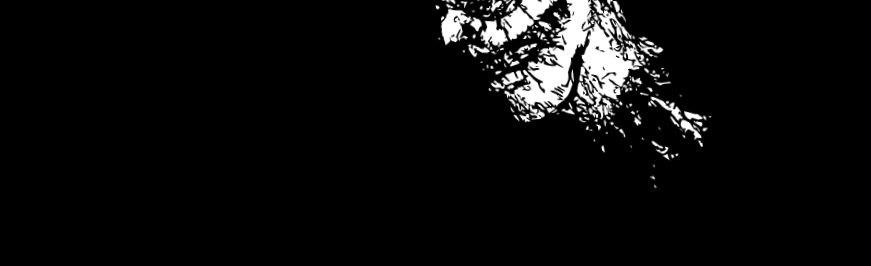
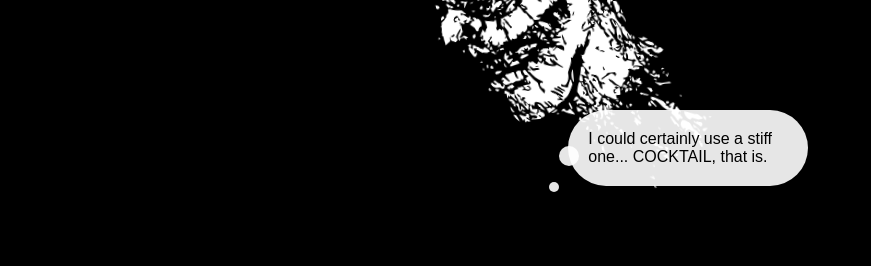
Before and after one commit to kratner/disembodiedhead, a plain HTML site: page index.html in a window 1280 px wide. Shown: the part 170-436 px from the top of the page, 104-975 px from the left. Drawn offline with Linux system fonts and the light colour scheme.

Commit message:
Animation and positioning adjustments

```diff
--- a/index.html
+++ b/index.html
@@ -26,6 +26,8 @@
         height: 100%;
         overflow: hidden;
         background-color: black;
+        color: white;
+        font-family: Arial, sans-serif;
       }
       #logo-container {
         position: absolute;
@@ -52,15 +54,15 @@
       }
       #hanging-head {
         position: absolute;
-        top: -15%; /* Moved up by 15% of its height */
+        top: -15%;
         left: 50%;
         transform: translateX(-50%);
-        width: 30vw; /* Adjust size as needed */
+        width: 30vw;
         max-width: 300px;
-        height: auto; /* Ensure aspect ratio is maintained */
+        height: auto;
         opacity: 0;
         animation: fadeIn 2s ease-out forwards, swing 4s ease-in-out infinite;
-        transform-origin: 50% 15%; /* Adjusted swing origin to new position */
+        transform-origin: 50% 15%;
       }
       @keyframes fadeIn {
         from {
@@ -82,6 +84,31 @@
           transform: translateX(-50%) rotate(5deg);
         }
       }
+      #thought-container {
+        position: absolute;
+        top: 50%;
+        left: 50%;
+        transform: translate(-50%, -50%);
+        width: 100%;
+        height: 100%;
+        pointer-events: none;
+      }
+      .thought-bubble {
+        position: absolute;
+        background-color: rgba(255, 255, 255, 0.9);
+        color: black;
+        padding: 20px;
+        border-radius: 50px;
+        max-width: 200px;
+        opacity: 0;
+        transition: all 1s ease-in-out;
+      }
+      .bubble {
+        position: absolute;
+        background-color: rgba(255, 255, 255, 0.9);
+        border-radius: 50%;
+        transition: all 1s ease-in-out;
+      }
     </style>
   </head>
   <body>
@@ -97,6 +124,7 @@
       src="src/assets/images/head.svg"
       alt="Hanging Head"
     />
+    <div id="thought-container"></div>
     <script>
       function updateLogoAnimation() {
         const logo = document.getElementById("logo");
@@ -112,7 +140,79 @@
           `${animationDuration}s`
         );
       }
-      window.addEventListener("load", updateLogoAnimation);
+
+      // List of thought bubble messages
+      const thoughts = [
+        "I could certainly use a stiff one... COCKTAIL, that is.",
+        "Keeping it simple.",
+        "Channel your anger into something productive.",
+        "Your emotions are my food.",
+        "Stop lookin' at me like that.",
+        "My balls itch.",
+      ];
+
+      function getRandomPosition(maxDistance) {
+        const angle = Math.random() * 2 * Math.PI;
+        const distance = Math.random() * maxDistance;
+        const x = Math.cos(angle) * distance;
+        const y = Math.sin(angle) * distance;
+        return [x, y];
+      }
+
+      function createBubble(size, x, y) {
+        const bubble = document.createElement("div");
+        bubble.className = "bubble";
+        bubble.style.width = `${size}px`;
+        bubble.style.height = `${size}px`;
+        bubble.style.left = `calc(50% + ${x}px)`;
+        bubble.style.top = `calc(50% + ${y}px)`;
+        return bubble;
+      }
+
+      function animateThoughtBubbles() {
+        const container = document.getElementById("thought-container");
+        let currentThoughtIndex = 0;
+
+        function showNextThought() {
+          container.innerHTML = "";
+
+          const thoughtBubble = document.createElement("div");
+          thoughtBubble.className = "thought-bubble";
+          thoughtBubble.textContent = thoughts[currentThoughtIndex];
+          currentThoughtIndex = (currentThoughtIndex + 1) % thoughts.length;
+
+          const [x, y] = getRandomPosition(150);
+          thoughtBubble.style.left = `calc(50% + ${x}px)`;
+          thoughtBubble.style.top = `calc(50% + ${y}px)`;
+
+          container.appendChild(thoughtBubble);
+          container.appendChild(createBubble(20, x * 0.7, y * 0.7));
+          container.appendChild(createBubble(10, x * 0.4, y * 0.4));
+
+          setTimeout(() => {
+            thoughtBubble.style.opacity = "1";
+            container.querySelectorAll(".bubble").forEach((bubble) => {
+              bubble.style.opacity = "1";
+            });
+          }, 100);
+
+          setTimeout(() => {
+            thoughtBubble.style.opacity = "0";
+            container.querySelectorAll(".bubble").forEach((bubble) => {
+              bubble.style.opacity = "0";
+            });
+          }, 6000);
+
+          setTimeout(showNextThought, 7000);
+        }
+
+        showNextThought();
+      }
+
+      window.addEventListener("load", () => {
+        updateLogoAnimation();
+        animateThoughtBubbles();
+      });
       window.addEventListener("resize", updateLogoAnimation);
     </script>
   </body>
```
